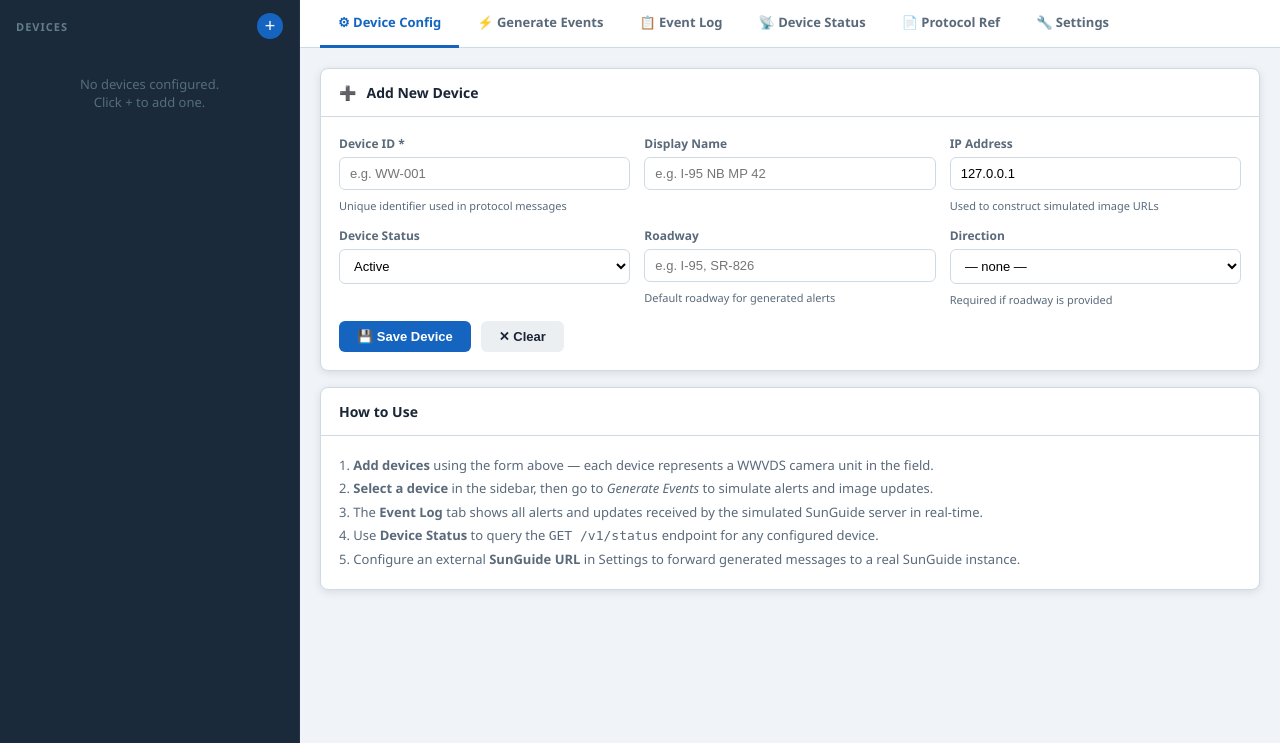
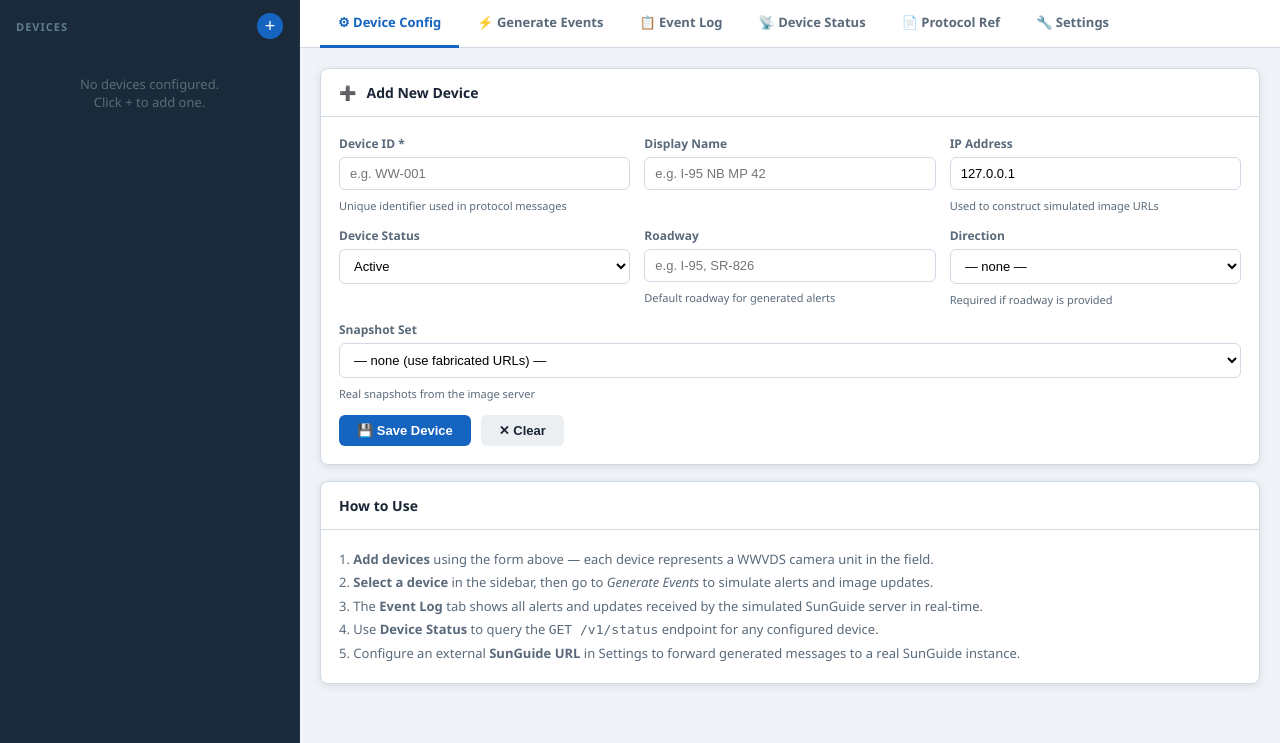
Before and after one commit to dunthorn/wwvds-simulator, a Flask app: page / in a window 1280 px wide. Shown: the part 57-800 px from the top of the page. Run offline with Flask 3, Linux system fonts and the light colour scheme; data that the repository does not hold is empty.

Commit message:
Use hard-coded image server

```diff
--- a/app.py
+++ b/app.py
@@ -38,6 +38,14 @@ app = Flask(__name__)
 
 DEVICE_STATUSES = ["Active", "Error", "Out of Service"]
 DIRECTIONS = ["Northbound", "Eastbound", "Southbound", "Westbound", "Innerloop", "Outerloop"]
+SNAPSHOT_BASE = "http://10.48.0.106/images/wwd/snapshots"
+
+
+def snapshot_urls(snapshot_set: int, num_snapshots: int) -> list[str]:
+    return [
+        f"{SNAPSHOT_BASE}/{snapshot_set:03d}/snapshot_{i:03d}.jpg"
+        for i in range(num_snapshots)
+    ]
 
 # ─── Persistence ─────────────────────────────────────────────────────────────
 
@@ -263,6 +271,7 @@ def api_add_device():
     with devices_lock:
         if did in devices:
             return jsonify({"error": f"Device '{did}' already exists"}), 409
+        snap_set = data.get("snapshotSet")
         dev = {
             "deviceId": did,
             "name": (data.get("name") or did).strip(),
@@ -270,6 +279,8 @@ def api_add_device():
             "roadway": (data.get("roadway") or "").strip(),
             "direction": (data.get("direction") or "").strip(),
             "ipAddress": (data.get("ipAddress") or "127.0.0.1").strip(),
+            "snapshotSet": int(snap_set) if snap_set else None,
+            "numSnapshots": int(data.get("numSnapshots") or 1) if snap_set else None,
         }
         devices[did] = dev
     save_devices()
@@ -286,6 +297,10 @@ def api_update_device(did):
         for key in ("name", "deviceStatus", "roadway", "direction", "ipAddress"):
             if key in data:
                 dev[key] = (data[key] or "").strip() if key != "deviceStatus" else data[key]
+        if "snapshotSet" in data:
+            snap_set = data["snapshotSet"]
+            dev["snapshotSet"] = int(snap_set) if snap_set else None
+            dev["numSnapshots"] = int(data.get("numSnapshots") or 1) if snap_set else None
     save_devices()
     return jsonify(dev)
 
@@ -313,10 +328,13 @@ def api_generate_alert(did):
     body = request.get_json(force=True) or {}
     alert_id = str(uuid.uuid4())
     ts = iso_now()
-    num_images = int(body.get("numImages", random.randint(1, 3)))
-    num_images = max(0, min(10, num_images))
-    ip = dev["ipAddress"]
-    images = [f"http://{ip}/images/{alert_id}/frame{i+1:02d}.jpg" for i in range(num_images)]
+
+    if dev.get("snapshotSet"):
+        images = snapshot_urls(dev["snapshotSet"], dev["numSnapshots"])
+    else:
+        num_images = int(body.get("numImages", random.randint(1, 3)))
+        num_images = max(0, min(10, num_images))
+        images = [f"http://{dev['ipAddress']}/images/{alert_id}/frame{i+1:02d}.jpg" for i in range(num_images)]
 
     roadway = (body.get("roadway") or dev.get("roadway") or "").strip()
     direction = (body.get("direction") or dev.get("direction") or "").strip()
@@ -357,10 +375,13 @@ def api_generate_update(did):
         return jsonify({"error": "alertId is required"}), 400
 
     ts = iso_now()
-    num_images = int(body.get("numImages", random.randint(1, 3)))
-    num_images = max(1, min(10, num_images))
-    ip = dev["ipAddress"]
-    images = [f"http://{ip}/images/{alert_id}/update_{i+1:02d}.jpg" for i in range(num_images)]
+
+    if dev.get("snapshotSet"):
+        images = snapshot_urls(dev["snapshotSet"], dev["numSnapshots"])
+    else:
+        num_images = int(body.get("numImages", random.randint(1, 3)))
+        num_images = max(1, min(10, num_images))
+        images = [f"http://{dev['ipAddress']}/images/{alert_id}/update_{i+1:02d}.jpg" for i in range(num_images)]
 
     update_data = {
         "alertId": alert_id,
--- a/templates/index.html
+++ b/templates/index.html
@@ -283,6 +283,27 @@ html, body { height: 100%; font-family: 'Segoe UI', system-ui, sans-serif; font-
                 <span class="field-note">Required if roadway is provided</span>
               </div>
             </div>
+            <div class="form-row">
+              <div class="form-group">
+                <label>Snapshot Set</label>
+                <select id="f-snapshotSet" onchange="onSnapshotSetChange()">
+                  <option value="">— none (use fabricated URLs) —</option>
+                  {% for n in range(1, 17) %}
+                  <option value="{{ n }}">Set {{ '%03d' % n }}</option>
+                  {% endfor %}
+                </select>
+                <span class="field-note">Real snapshots from the image server</span>
+              </div>
+              <div class="form-group" id="fg-numSnapshots" style="display:none">
+                <label>Number of Snapshots *</label>
+                <select id="f-numSnapshots">
+                  {% for n in range(1, 11) %}
+                  <option value="{{ n }}">{{ n }}</option>
+                  {% endfor %}
+                </select>
+                <span class="field-note">How many snapshot URLs to include per event</span>
+              </div>
+            </div>
             <div class="form-actions">
               <button class="btn btn-primary" onclick="saveDevice()">💾 Save Device</button>
               <button class="btn btn-danger" id="btnDelete" onclick="deleteDevice()" style="display:none">🗑 Delete</button>
@@ -345,10 +366,14 @@ html, body { height: 100%; font-family: 'Segoe UI', system-ui, sans-serif; font-
                     {% endfor %}
                   </select>
                 </div>
-                <div class="form-group">
+                <div class="form-group" id="fg-numImages">
                   <label>Number of Images (0–10)</label>
                   <input id="g-numImages" type="number" min="0" max="10" value="2" />
                   <span class="field-note">0 = no imageList in alert</span>
+                </div>
+              <div class="form-group" id="fg-snapshotInfo" style="display:none">
+                  <label>Snapshot Set</label>
+                  <div id="g-snapshotInfo" style="font-size:13px; padding:8px 10px; background:#e3f2fd; border-radius:6px; color:var(--blue)"></div>
                 </div>
               </div>
               <div class="form-actions">
@@ -380,9 +405,13 @@ html, body { height: 100%; font-family: 'Segoe UI', system-ui, sans-serif; font-
                   <label>Manual Alert ID</label>
                   <input id="g-alertIdManual" type="text" placeholder="Paste alert UUID here" />
                 </div>
-                <div class="form-group">
+                <div class="form-group" id="fg-updateNumImages">
                   <label>Number of Images (1–10)</label>
                   <input id="g-updateNumImages" type="number" min="1" max="10" value="3" />
+                </div>
+                <div class="form-group" id="fg-updateSnapshotInfo" style="display:none">
+                  <label>Snapshot Set</label>
+                  <div id="g-updateSnapshotInfo" style="font-size:13px; padding:8px 10px; background:#e3f2fd; border-radius:6px; color:var(--blue)"></div>
                 </div>
               </div>
               <div class="form-actions">
@@ -605,12 +634,20 @@ function openAddDevice() {
   switchTab('config');
 }
 
+function onSnapshotSetChange() {
+  const val = document.getElementById('f-snapshotSet').value;
+  document.getElementById('fg-numSnapshots').style.display = val ? '' : 'none';
+}
+
 function clearForm() {
   editingDeviceId = null;
   ['deviceId','name','ipAddress','roadway'].forEach(f => document.getElementById('f-'+f).value = '');
   document.getElementById('f-ipAddress').value = '127.0.0.1';
   document.getElementById('f-deviceStatus').value = 'Active';
   document.getElementById('f-direction').value = '';
+  document.getElementById('f-snapshotSet').value = '';
+  document.getElementById('f-numSnapshots').value = '1';
+  document.getElementById('fg-numSnapshots').style.display = 'none';
   document.getElementById('f-deviceId').disabled = false;
   document.getElementById('configCardTitle').textContent = 'Add New Device';
   document.getElementById('configCardIcon').textContent = '➕';
@@ -627,6 +664,9 @@ function populateForm(dev) {
   document.getElementById('f-deviceStatus').value = dev.deviceStatus;
   document.getElementById('f-roadway').value = dev.roadway || '';
   document.getElementById('f-direction').value = dev.direction || '';
+  document.getElementById('f-snapshotSet').value = dev.snapshotSet || '';
+  document.getElementById('f-numSnapshots').value = dev.numSnapshots || '1';
+  document.getElementById('fg-numSnapshots').style.display = dev.snapshotSet ? '' : 'none';
   document.getElementById('configCardTitle').textContent = 'Edit Device';
   document.getElementById('configCardIcon').textContent = '✏️';
   document.getElementById('btnDelete').style.display = '';
@@ -639,6 +679,11 @@ async function saveDevice() {
   if (!did) { document.getElementById('f-deviceId').classList.add('error'); toast('Device ID is required', 'error'); return; }
   document.getElementById('f-deviceId').classList.remove('error');
 
+  const snapshotSet = document.getElementById('f-snapshotSet').value;
+  if (snapshotSet && !document.getElementById('f-numSnapshots').value) {
+    toast('Number of Snapshots is required when a Snapshot Set is selected', 'error');
+    return;
+  }
   const payload = {
     deviceId:     did,
     name:         document.getElementById('f-name').value.trim() || did,
@@ -646,6 +691,8 @@ async function saveDevice() {
     deviceStatus: document.getElementById('f-deviceStatus').value,
     roadway:      document.getElementById('f-roadway').value.trim(),
     direction:    document.getElementById('f-direction').value,
+    snapshotSet:  snapshotSet ? parseInt(snapshotSet) : null,
+    numSnapshots: snapshotSet ? parseInt(document.getElementById('f-numSnapshots').value) : null,
   };
 
   try {
@@ -692,6 +739,20 @@ function updateGeneratePanel() {
   document.getElementById('bannerName').textContent = dev.name || dev.deviceId;
   document.getElementById('bannerMeta').textContent = `ID: ${dev.deviceId}  ·  IP: ${dev.ipAddress}`;
   document.getElementById('bannerStatus').innerHTML = `<span class="status-badge ${statusBadgeClass(dev.deviceStatus)}">${esc(dev.deviceStatus)}</span>`;
+
+  // Show snapshot set info or number-of-images input
+  const hasSnapshot = !!dev.snapshotSet;
+  const snapshotLabel = hasSnapshot
+    ? `Set ${String(dev.snapshotSet).padStart(3,'0')} · ${dev.numSnapshots} snapshot${dev.numSnapshots !== 1 ? 's' : ''} per event`
+    : '';
+  document.getElementById('fg-numImages').style.display = hasSnapshot ? 'none' : '';
+  document.getElementById('fg-snapshotInfo').style.display = hasSnapshot ? '' : 'none';
+  if (hasSnapshot) document.getElementById('g-snapshotInfo').textContent = snapshotLabel;
+
+  document.getElementById('fg-updateNumImages').style.display = hasSnapshot ? 'none' : '';
+  document.getElementById('fg-updateSnapshotInfo').style.display = hasSnapshot ? '' : 'none';
+  if (hasSnapshot) document.getElementById('g-updateSnapshotInfo').textContent = snapshotLabel;
+
   // Populate alert ID dropdown with this device's recent alerts
   refreshAlertIdDropdown();
 }
```
